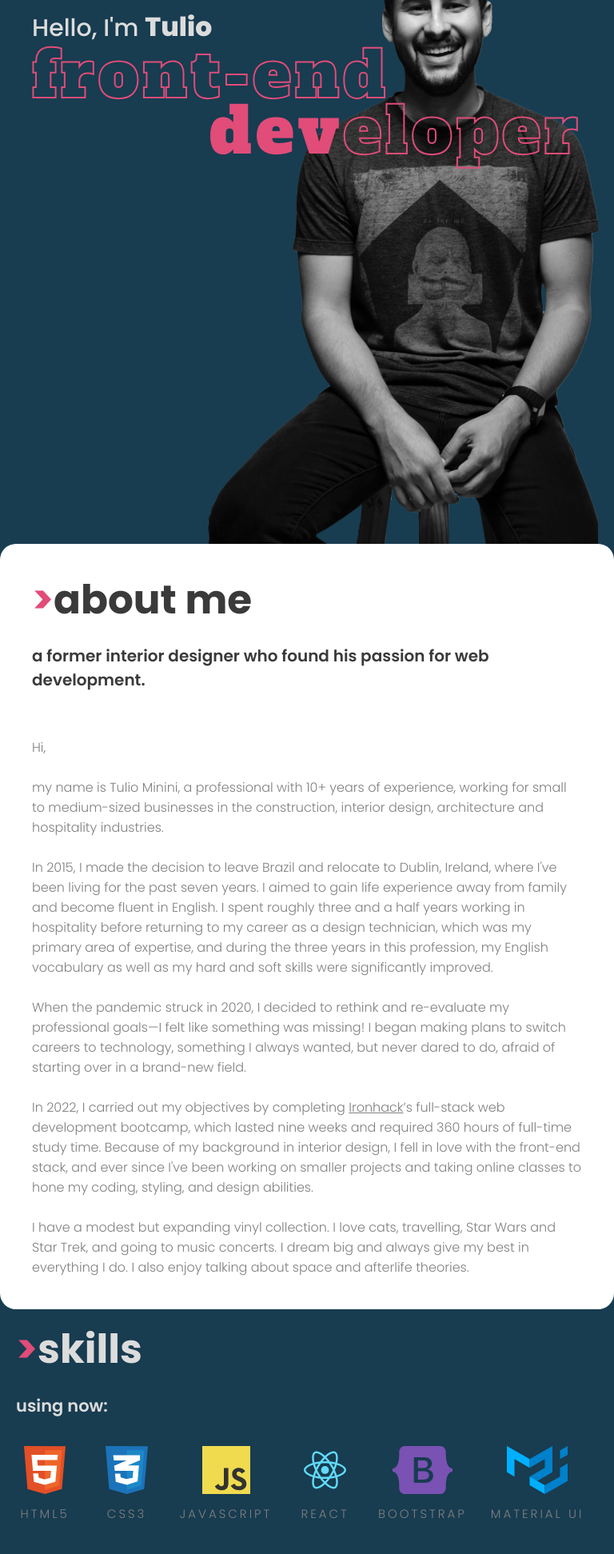
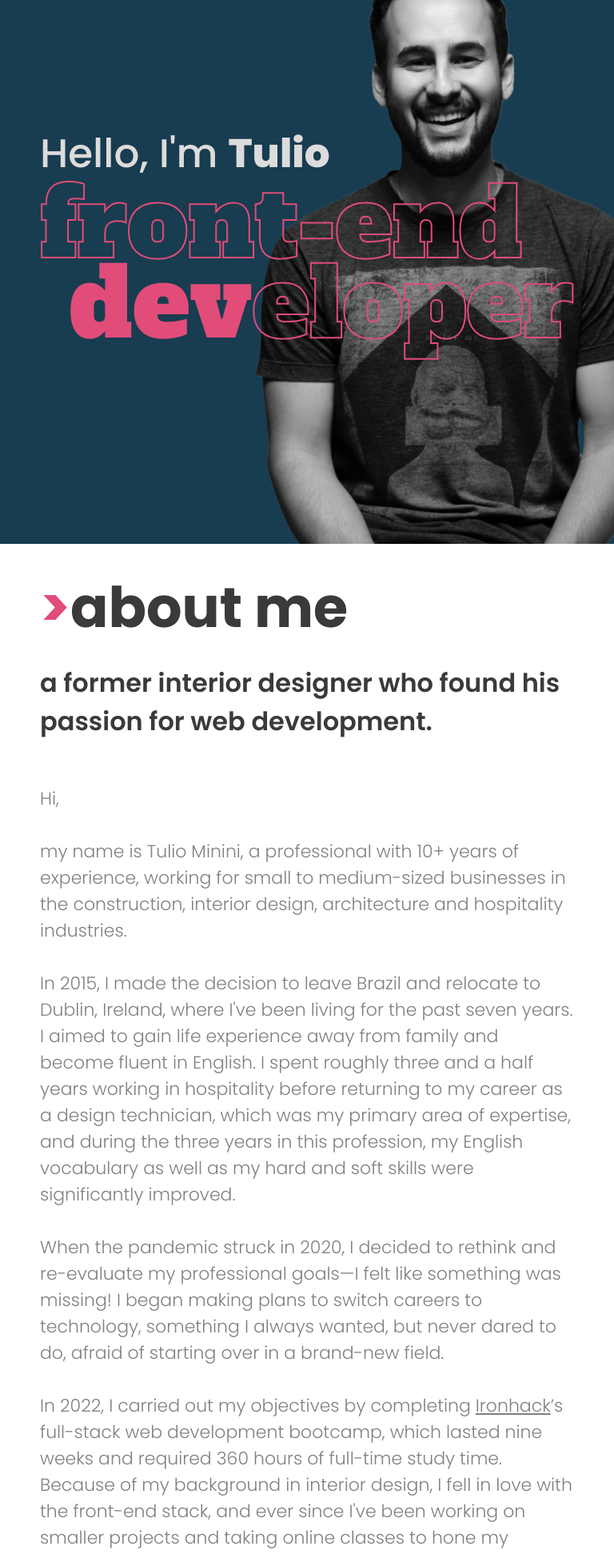
Before and after one commit to t-minini/my-website-v2, a React (Create React App) app: page / in a window 768 px wide. Shown: the part 120-2063 px from the top of the page at 80% size. Built offline with nearby package versions, Linux system fonts and the light colour scheme; grey boxes are pictures that could not be loaded.

Commit message:
small update. website ready to be deployed on official domain

```diff
--- a/src/components/about/about.module.css
+++ b/src/components/about/about.module.css
@@ -59,6 +59,7 @@
 }
 
 /* iPad Air 820 x 1180  */
+
 @media only screen and (max-width: 820px) {
   .about_container {
     display: grid;
@@ -85,6 +86,7 @@
 }
 
 /* iPad Air 1180 x 820 (portrait)  */
+
 @media only screen and (min-width: 1180px) and (max-width: 1180px) {
   .about_container {
     display: grid;
@@ -111,6 +113,7 @@
 }
 
 /* iPhone 11 Pro Max / XR 414 x 896  */
+
 @media only screen and (max-width: 414px) {
   .about_container {
     padding: 2rem;
@@ -140,6 +143,7 @@
 }
 
 /* iPhone 11 Pro Max / XR 896 x 414 (portrait) */
+
 @media only screen and (min-width: 805px) and (max-width: 819px) {
   .about_container {
     display: grid;
@@ -175,40 +179,6 @@
 }
 
 /* iPhone 13 Pro 390 x 844  */
+
 @media only screen and (max-width: 390px) {
 }
-
-/* iPhone 13 Pro 844 x 390 (portrait)  */
-@media only screen and (min-width: 750px) and (max-width: 819px){
-  .about_container {
-    display: grid;
-    grid-template-columns: auto;
-    padding: 4rem;
-    width: 100%;
-    border-radius: 2rem;
-  }
-
-  .about__title h2 {
-    font-size: 5rem;
-    margin-top: 0;
-    width: fit-content;
-  }
-
-  .about__title span {
-    font-size: 5rem;
-  }
-
-  .about__text p:nth-of-type(1) {
-    margin-top: 2.5rem;
-    font-size: 2rem;
-  }
-
-  .about__text p:nth-of-type(2) {
-    font-size: 1.6rem;
-    margin-top: 2.5rem;
-  }
-
-  .about__text a {
-    font-size: 1.6rem;
-  }
-}
--- a/src/components/hello/hello.module.css
+++ b/src/components/hello/hello.module.css
@@ -61,15 +61,16 @@ h1:nth-of-type(2) {
 }
 
 /* MacBook Pro 14"  */
+
 @media only screen and (max-width: 1512px) {
   .hello__photo {
     max-height: 84rem;
     right: 10rem;
-    top: 1rem;
   }
 }
 
 /* iPad Air 820 x 1180  */
+
 @media only screen and (max-width: 820px) {
   .hello_container {
     width: 100%;
@@ -110,6 +111,7 @@ h1:nth-of-type(2) {
 }
 
 /* iPad Air 1180 x 820 (portrait)  */
+
 @media only screen and (min-width: 1180px) and (max-width: 1180px) {
   .hello_container {
     width: 100%;
@@ -151,6 +153,7 @@ h1:nth-of-type(2) {
 }
 
 /* iPhone 11 Pro Max / XR 414 x 896  */
+
 @media only screen and (max-width: 414px) {
   .hello_container {
     padding: 0 2rem;
@@ -189,6 +192,7 @@ h1:nth-of-type(2) {
 }
 
 /* iPhone 11 Pro Max / XR 896 x 414 (portrait) */
+
 @media only screen and (min-width: 805px) and (max-width: 819px) {
   .hello_container {
     padding: 4rem;
@@ -229,9 +233,11 @@ h1:nth-of-type(2) {
 }
 
 /* iPhone 13 Pro 390 x 844  */
+
 @media only screen and (max-width: 390px) {
   /* hello, I'm Tulio  */
   .hello__phrase h2 {
+    /* margin-top: 70%; */
     font-size: 3.2rem;
   }
 
@@ -254,43 +260,3 @@ h1:nth-of-type(2) {
     top: 1rem;
   }
 }
-
-/* iPhone 13 Pro 844 x 390 (portrait)  */
-@media only screen and (min-width: 750px) and (max-width: 819px) {
-  .hello_container {
-    padding: 4rem;
-    width: 100%;
-  }
-
-  /* hello, I'm Tulio  */
-  .hello__phrase {
-    padding-top: 10%;
-  }
-
-  .hello__phrase h2 {
-    font-size: 3rem;
-  }
-
-  .hello__phrase h2 span {
-    font-size: 3.3rem;
-  }
-
-  /* front-end & developer  */
-  .hello__phrase h1:nth-of-type(1),
-  h1:nth-of-type(2) {
-    letter-spacing: 0.5rem;
-    font-size: 8rem;
-    line-height: 7rem;
-  }
-
-  .hello__phrase h1:nth-of-type(2) span {
-    font-size: 8rem;
-  }
-
-  .hello__photo {
-    max-height: 89rem;
-    right: 2rem;
-    top: 1rem;
-    object-position: 8rem -1rem;
-  }
-}
--- a/src/components/navbar/navbar.module.css
+++ b/src/components/navbar/navbar.module.css
@@ -46,14 +46,14 @@
   }
   25% {
     -webkit-text-fill-color: transparent;
-    /* -webkit-text-stroke: 0.2rem var(--color1-pink); */
+    -webkit-text-stroke: 0.2rem var(--color1-pink);
   }
   50% {
     color: var(--color1-pink);
   }
   75% {
     -webkit-text-fill-color: transparent;
-    /* -webkit-text-stroke: 0.2rem var(--color1-pink); */
+    -webkit-text-stroke: 0.2rem var(--color1-pink);
   }
   100% {
     color: var(--color1-pink);
@@ -244,8 +244,3 @@
 
 @media only screen and (max-width: 390px) {
 }
-
-/* iPhone 13 Pro 844 x 390 (portrait)  */
-
-@media only screen and (max-width: 844px) {
-}
--- a/src/components/portfolio/portfolio.module.css
+++ b/src/components/portfolio/portfolio.module.css
@@ -126,6 +126,7 @@ a:hover {
 }
 
 /* iPad Air 820 x 1180  */
+
 @media only screen and (max-width: 820px) {
   .portfolio_container {
     grid-template-columns: auto;
@@ -164,6 +165,7 @@ a:hover {
 }
 
 /* iPad Air 1180 x 820 (portrait)  */
+
 @media only screen and (min-width: 1180px) and (max-width: 1180px) {
   .portfolio_container {
     grid-template-columns: auto;
@@ -202,6 +204,7 @@ a:hover {
 }
 
 /* iPhone 11 Pro Max / XR 414 x 896  */
+
 @media only screen and (max-width: 414px) {
   .portfolio_container {
     padding: 2rem;
@@ -241,6 +244,7 @@ a:hover {
 }
 
 /* iPhone 11 Pro Max / XR 896 x 414 (portrait) */
+
 @media only screen and (min-width: 805px) and (max-width: 819px) {
   .portfolio_container {
     grid-template-columns: auto;
@@ -284,48 +288,6 @@ a:hover {
 }
 
 /* iPhone 13 Pro 390 x 844  */
+
 @media only screen and (max-width: 390px) {
 }
-
-/* iPhone 13 Pro 844 x 390 (portrait)  */
-@media only screen and (min-width: 750px) and (max-width: 819px) {
-  .portfolio_container {
-    grid-template-columns: auto;
-    width: 100%;
-    border-radius: 2rem;
-    padding: 4rem;
-  }
-
-  .portfolio__title h2 {
-    margin-top: 0;
-    font-size: 5rem;
-  }
-
-  .portfolio__title span {
-    font-size: 5rem;
-  }
-
-  .portfolio__flex {
-    margin-top: 4rem;
-    gap: 2rem;
-  }
-
-  .portfolio__card {
-    width: 32rem;
-    height: 18rem;
-  }
-
-  .portfolio__card h5 {
-    font-size: 2rem;
-  }
-
-  .portfolio__card p {
-    font-size: 1.2rem;
-  }
-
-  .portfolio__card_links a {
-    border: 0.15rem solid var(--color1-pink);
-    width: 9rem;
-    font-size: 1.5rem;
-  }
-}
--- a/src/components/skills/skills.module.css
+++ b/src/components/skills/skills.module.css
@@ -68,6 +68,7 @@
 }
 
 /* iPad Air 820 x 1180  */
+
 @media only screen and (max-width: 820px) {
   .skills_container {
     padding: 5rem;
@@ -91,6 +92,7 @@
 }
 
 /* iPad Air 1180 x 820 (portrait)  */
+
 @media only screen and (min-width: 1180px) and (max-width: 1180px) {
   .skills_container {
     padding: 5rem;
@@ -114,6 +116,7 @@
 }
 
 /* iPhone 11 Pro Max / XR 414 x 896  */
+
 @media only screen and (max-width: 414px) {
   .skills_container {
     padding: 2rem;
@@ -127,7 +130,7 @@
   }
 
   .skills__icons {
-    /* justify-content: space-evenly; */
+    justify-content: space-evenly;
   }
 
   .skills__using h3,
@@ -156,6 +159,7 @@
 }
 
 /* iPhone 11 Pro Max / XR 896 x 414 (portrait) */
+
 @media only screen and (min-width: 805px) and (max-width: 819px) {
   .skills_container {
     padding: 2rem;
@@ -169,7 +173,7 @@
   }
 
   .skills__icons {
-    /* justify-content: space-evenly; */
+    justify-content: space-evenly;
   }
 
   .skills__using h3,
@@ -198,47 +202,6 @@
 }
 
 /* iPhone 13 Pro 390 x 844  */
+
 @media only screen and (max-width: 390px) {
 }
-
-/* iPhone 13 Pro 844 x 390 (portrait)  */
-@media only screen and (min-width: 750px) and (max-width: 819px){
-  .skills_container {
-    padding: 2rem;
-  }
-  .skills__title h2 {
-    font-size: 5rem;
-  }
-
-  .skills__title span {
-    font-size: 5rem;
-  }
-
-  .skills__icons {
-    /* justify-content: space-evenly; */
-  }
-
-  .skills__using h3,
-  .skills__learning h3,
-  .skills__other h3 {
-    font-size: 2.1rem;
-    margin-top: 2.5rem;
-    margin-bottom: 2.5rem;
-  }
-
-  .skills__using p,
-  .skills__learning p,
-  .skills__other p {
-    font-size: 1.5rem;
-    letter-spacing: 0.3rem;
-  }
-
-  .skills__icons img {
-    height: 6rem;
-    margin: 1rem;
-  }
-
-  .skills__icon_circled {
-    width: 6rem;
-  }
-}
```
Also changed, not shown: src/components/footer/footer.module.css (+4 -4 lines).
